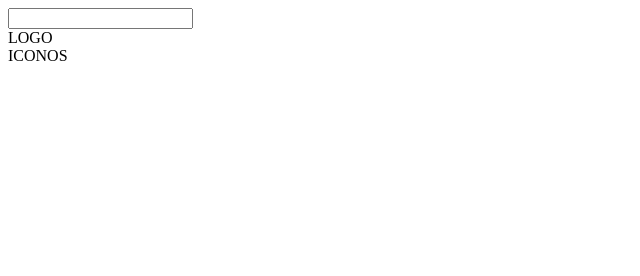
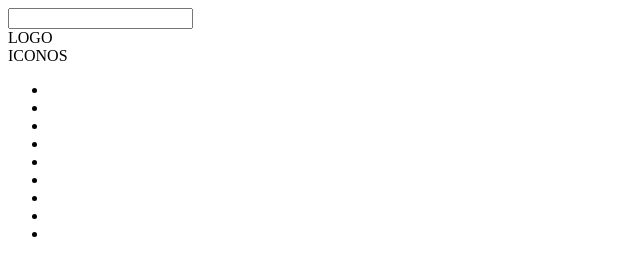
Before and after one commit to viljem/estiloDecimo, a plain HTML site: page index.html in a window 1280 px wide. Shown: the full height of the page, 0-640 px from the left. Drawn offline with Linux system fonts and the light colour scheme.

Commit message:
agregue la lista de la barra de navegación

```diff
--- a/index.html
+++ b/index.html
@@ -18,7 +18,19 @@
                 ICONOS
             </article>
         </section>
-        <nav></nav>
+        <nav>
+            <ul>
+                <li></li>
+                <li></li>
+                <li></li>
+                <li></li>
+                <li></li>
+                <li></li>
+                <li></li>
+                <li></li>
+                <li></li>
+            </ul>
+        </nav>
     </header>
 </body>
 </html>
```
